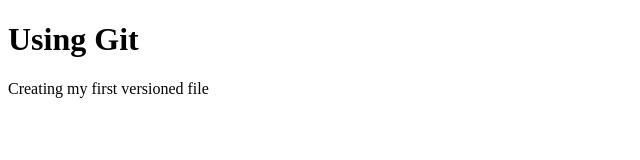
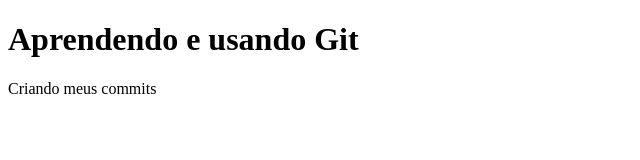
Before and after one commit to thaissruiz/nodeyqr, a plain HTML site: page index.html in a window 1280 px wide. Shown: the whole page, without its empty margins (0-640 px from the left). Drawn offline with Linux system fonts and the light colour scheme.

Commit message:
conteudo index.html atualizado

```diff
--- a/index.html
+++ b/index.html
@@ -4,7 +4,8 @@
     <title>Using Git</title>
   </head>
   <body>
-    <h1>Using Git</h1>
-    <p>Creating my first versioned file</p>
+    <h1> Aprendendo e usando Git </h1 >
+    <p> Criando meus commits </p >
+
   </body>
 </html>
```
